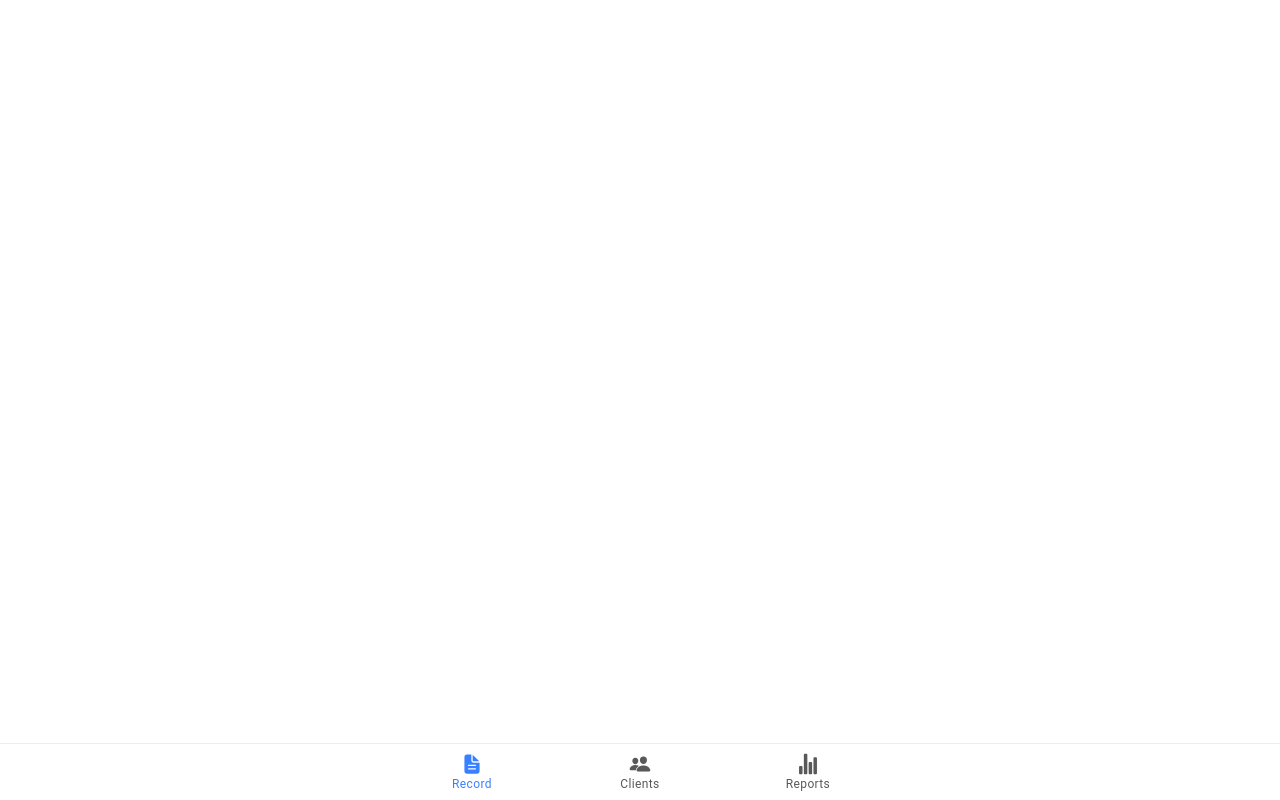
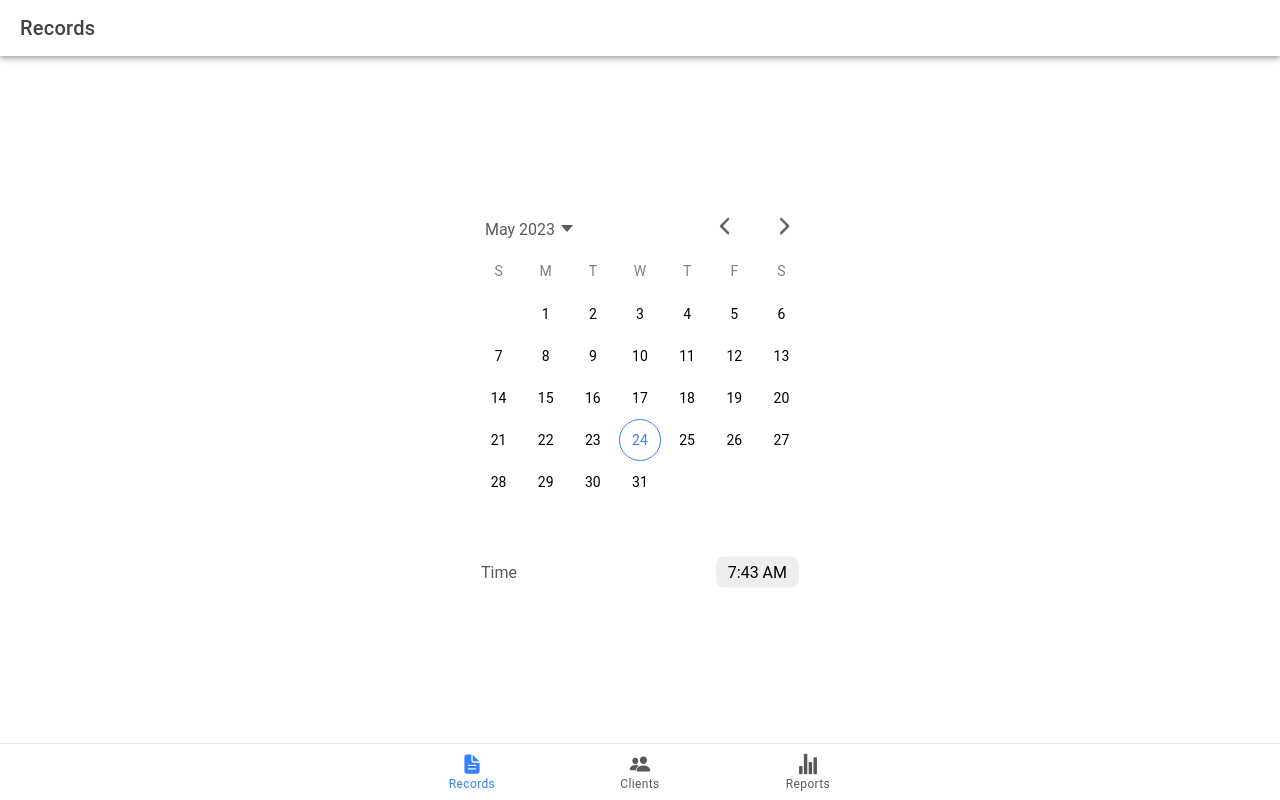
Before and after one commit to egichuhis/milk-tracker-app, a React (Vite) app: page /records in a window 1280 px wide. Built offline with nearby package versions, Linux system fonts and the light colour scheme.

Commit message:
Refactor pages names

```diff
--- a/src/App.tsx
+++ b/src/App.tsx
@@ -11,7 +11,7 @@ import {
 } from "@ionic/react";
 import { IonReactRouter } from "@ionic/react-router";
 import { people, statsChart, documentText } from "ionicons/icons";
-import Record from "./pages/Record";
+import Records from "./pages/Records";
 import Clients from "./pages/Clients";
 import Reports from "./pages/Reports";
 
@@ -41,8 +41,8 @@ const App: React.FC = () => (
     <IonReactRouter>
       <IonTabs>
         <IonRouterOutlet>
-          <Route exact path="/record">
-            <Record />
+          <Route exact path="/records">
+            <Records />
           </Route>
           <Route exact path="/clients">
             <Clients />
@@ -51,13 +51,13 @@ const App: React.FC = () => (
             <Reports />
           </Route>
           <Route exact path="/">
-            <Redirect to="/record" />
+            <Redirect to="/records" />
           </Route>
         </IonRouterOutlet>
         <IonTabBar slot="bottom">
-          <IonTabButton tab="record" href="/record">
+          <IonTabButton tab="records" href="/records">
             <IonIcon aria-hidden="true" icon={documentText} />
-            <IonLabel>Record</IonLabel>
+            <IonLabel>Records</IonLabel>
           </IonTabButton>
           <IonTabButton tab="clients" href="/clients">
             <IonIcon aria-hidden="true" icon={people} />
--- a/src/pages/Record.tsx
+++ b/src/pages/Records.tsx
@@ -6,26 +6,26 @@ import {
   IonToolbar,
 } from "@ionic/react";
 import CalendarContainer from "../components/CalendarContainer";
-import "./Record.css";
+import "./Records.css";
 
-const Record: React.FC = () => {
+const Records: React.FC = () => {
   return (
     <IonPage>
       <IonHeader>
         <IonToolbar>
-          <IonTitle>Record</IonTitle>
+          <IonTitle>Records</IonTitle>
         </IonToolbar>
       </IonHeader>
       <IonContent fullscreen>
         <IonHeader collapse="condense">
           <IonToolbar>
-            <IonTitle size="large">Record</IonTitle>
+            <IonTitle size="large">Records</IonTitle>
           </IonToolbar>
         </IonHeader>
-        <CalendarContainer name="Record page" />
+        <CalendarContainer name="Records page" />
       </IonContent>
     </IonPage>
   );
 };
 
-export default Record;
+export default Records;
```
Also changed, not shown: src/pages/Record.css (deleted), src/pages/Records.css (added).
